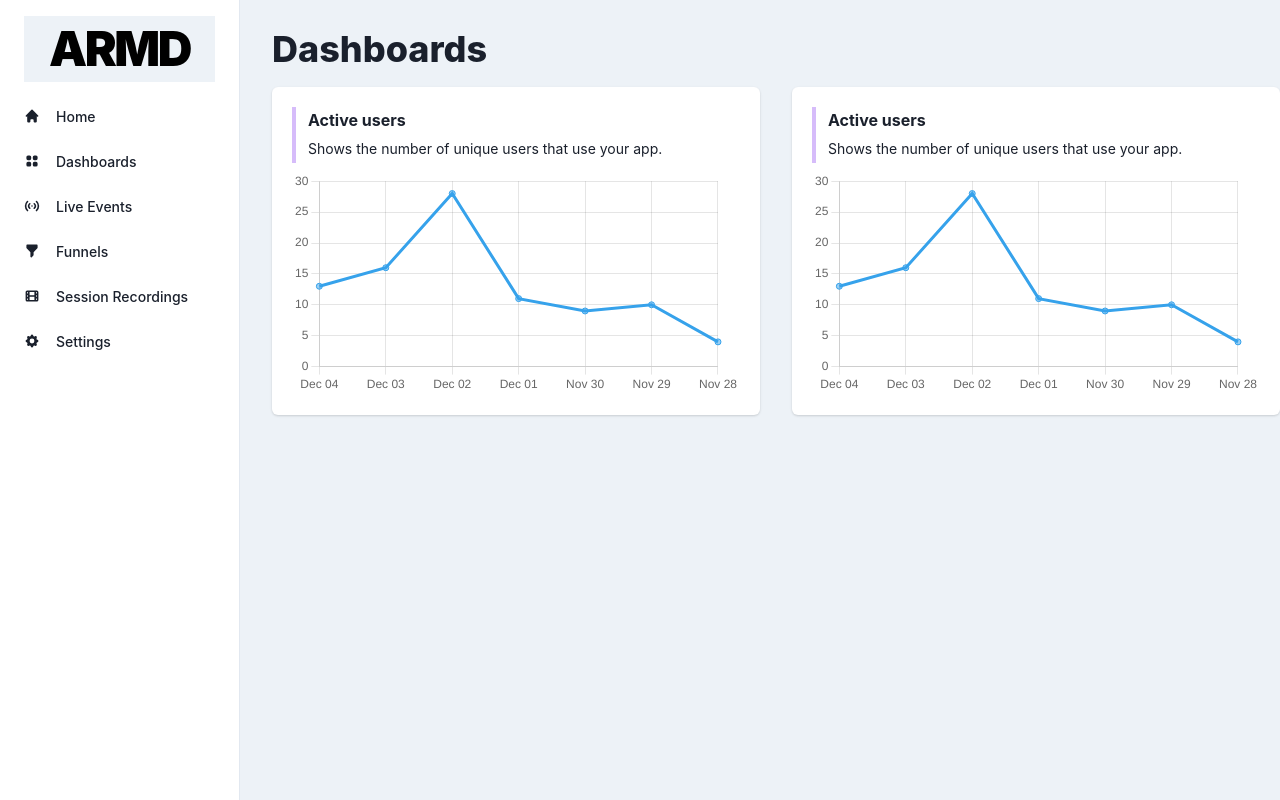
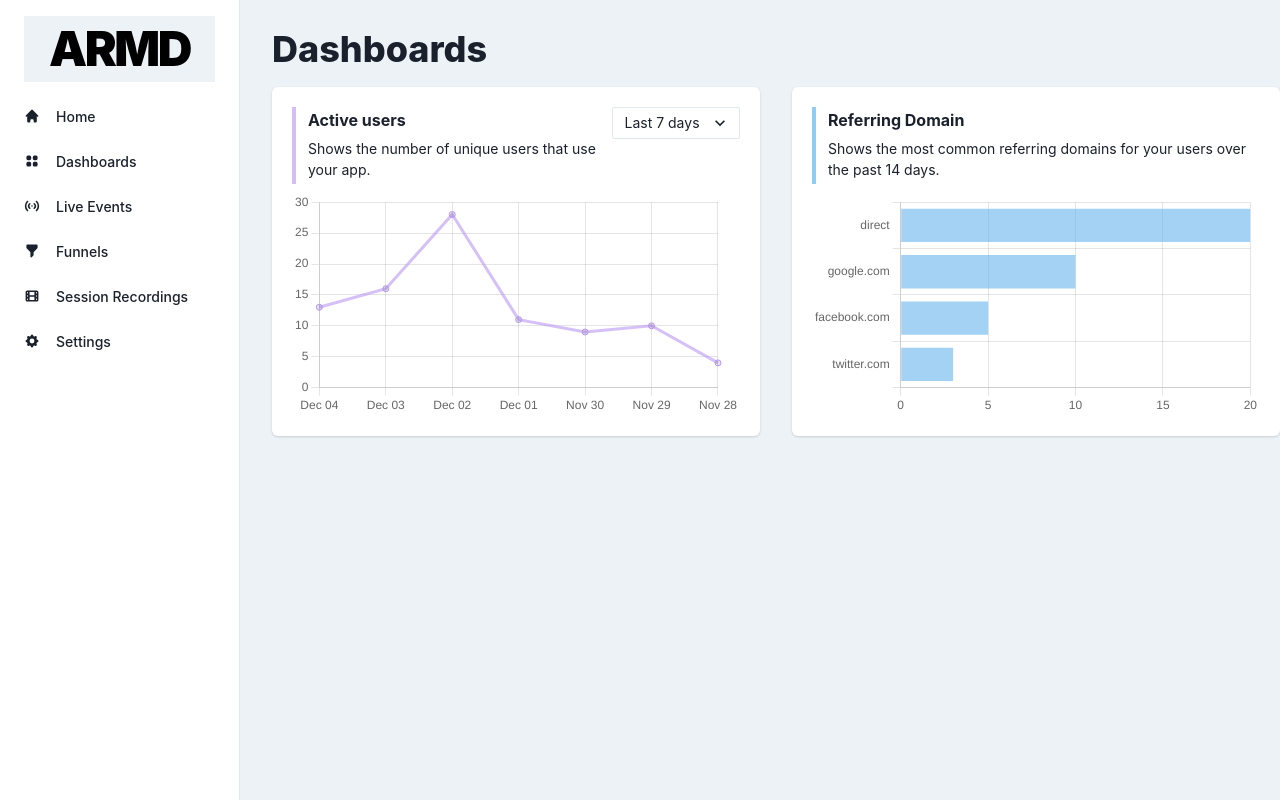
Before and after one commit to ananyalohani/armd, a Next.js app: page /dashboards in a window 1280 px wide. Built offline with nearby package versions, Linux system fonts and the light colour scheme.

Commit message:
feat: Add ReferringDomainDashboard

```diff
--- a/components/Logo.tsx
+++ b/components/Logo.tsx
@@ -7,7 +7,7 @@ export default function Logo() {
       <Heading
         backgroundColor='gray.100'
         color='black'
-        px='4'
+        px='6'
         py='1'
         letterSpacing='tighter'
         fontWeight='black'
--- a/components/dashboards/ActiveUsersDashboard.tsx
+++ b/components/dashboards/ActiveUsersDashboard.tsx
@@ -1,18 +1,34 @@
-import { Box, Card, CardBody, Heading, Text, VStack } from '@chakra-ui/react';
-import React from 'react';
+import {
+  Box,
+  Card,
+  CardBody,
+  Flex,
+  Heading,
+  HStack,
+  Select,
+  Text,
+  VStack,
+} from '@chakra-ui/react';
+import React, { useState } from 'react';
 import { Line } from 'react-chartjs-2';
 import format from 'date-fns/format';
 
-type Props = {};
+type TimePeriod = 'week' | 'fortnight' | 'month';
 
-export default function ActiveUsersDashboard({}: Props) {
-  const last7Days = Array.from({ length: 7 }, (_, i) =>
+export default function ActiveUsersDashboard() {
+  const [timePeriod, setTimePeriod] = useState<TimePeriod>('week');
+  const dateRange = Array.from(
+    {
+      length: timePeriod === 'week' ? 7 : timePeriod === 'fortnight' ? 14 : 30,
+    },
+    (_, i) =>
       format(new Date(new Date().setDate(new Date().getDate() - i)), 'MMM dd')
   );
 
   return (
     <Card backgroundColor='white'>
       <CardBody>
+        <Flex justifyContent='space-between' width='full'>
           <VStack
             alignItems='start'
             borderLeftWidth={4}
@@ -26,6 +42,25 @@ export default function ActiveUsersDashboard({}: Props) {
               Shows the number of unique users that use your app.
             </Text>
           </VStack>
+          <Select
+            size='sm'
+            width='150px'
+            onChange={(e) => setTimePeriod(e.target.value as TimePeriod)}
+          >
+            <option value='week' defaultChecked={timePeriod === 'week'}>
+              Last 7 days
+            </option>
+            <option
+              value='fortnight'
+              defaultChecked={timePeriod === 'fortnight'}
+            >
+              Last 30 days
+            </option>
+            <option value='month' defaultChecked={timePeriod === 'month'}>
+              Last 60 days
+            </option>
+          </Select>
+        </Flex>
         <Line
           options={{
             plugins: {
@@ -38,9 +73,11 @@ export default function ActiveUsersDashboard({}: Props) {
             datasets: [
               {
                 data: [13, 16, 28, 11, 9, 10, 4],
+                borderColor: '#B794F495',
+                pointBorderColor: '#B794F4',
               },
             ],
-            labels: last7Days,
+            labels: dateRange,
           }}
         />
       </CardBody>
--- a/components/dashboards/ReferringDomainDashboard.tsx
+++ b/components/dashboards/ReferringDomainDashboard.tsx
@@ -1,14 +1,29 @@
 import { Box, Card, CardBody, Heading, Text, VStack } from '@chakra-ui/react';
 import React from 'react';
-import { Line } from 'react-chartjs-2';
+import { Bar, Line } from 'react-chartjs-2';
 import format from 'date-fns/format';
 
 type Props = {};
 
 export default function ReferringDomainDashboard({}: Props) {
-  const last7Days = Array.from({ length: 7 }, (_, i) =>
-    format(new Date(new Date().setDate(new Date().getDate() - i)), 'MMM dd')
-  );
+  const data = [
+    {
+      domain: 'direct',
+      count: 20,
+    },
+    {
+      domain: 'google.com',
+      count: 10,
+    },
+    {
+      domain: 'facebook.com',
+      count: 5,
+    },
+    {
+      domain: 'twitter.com',
+      count: 3,
+    },
+  ];
 
   return (
     <Card backgroundColor='white'>
@@ -19,15 +34,17 @@ export default function ReferringDomainDashboard({}: Props) {
           pl='3'
           py='1'
           mb='2'
-          borderColor='purple.200'
+          borderColor='blue.200'
         >
-          <Heading fontSize='md'>Active users</Heading>
+          <Heading fontSize='md'>Referring Domain</Heading>
           <Text fontSize='sm'>
-            Shows the number of unique users that use your app.
+            Shows the most common referring domains for your users over the past
+            14 days.
           </Text>
         </VStack>
-        <Line
+        <Bar
           options={{
+            indexAxis: 'y',
             plugins: {
               legend: {
                 display: false,
@@ -35,12 +52,14 @@ export default function ReferringDomainDashboard({}: Props) {
             },
           }}
           data={{
+            labels: data.map((d) => d.domain),
             datasets: [
               {
-                data: [13, 16, 28, 11, 9, 10, 4],
+                label: 'Referring Domain',
+                data: data.map((d) => d.count),
+                backgroundColor: '#63b3ed95',
               },
             ],
-            labels: last7Days,
           }}
         />
       </CardBody>
```
Lines whose indentation alone changed are shown as unchanged.
